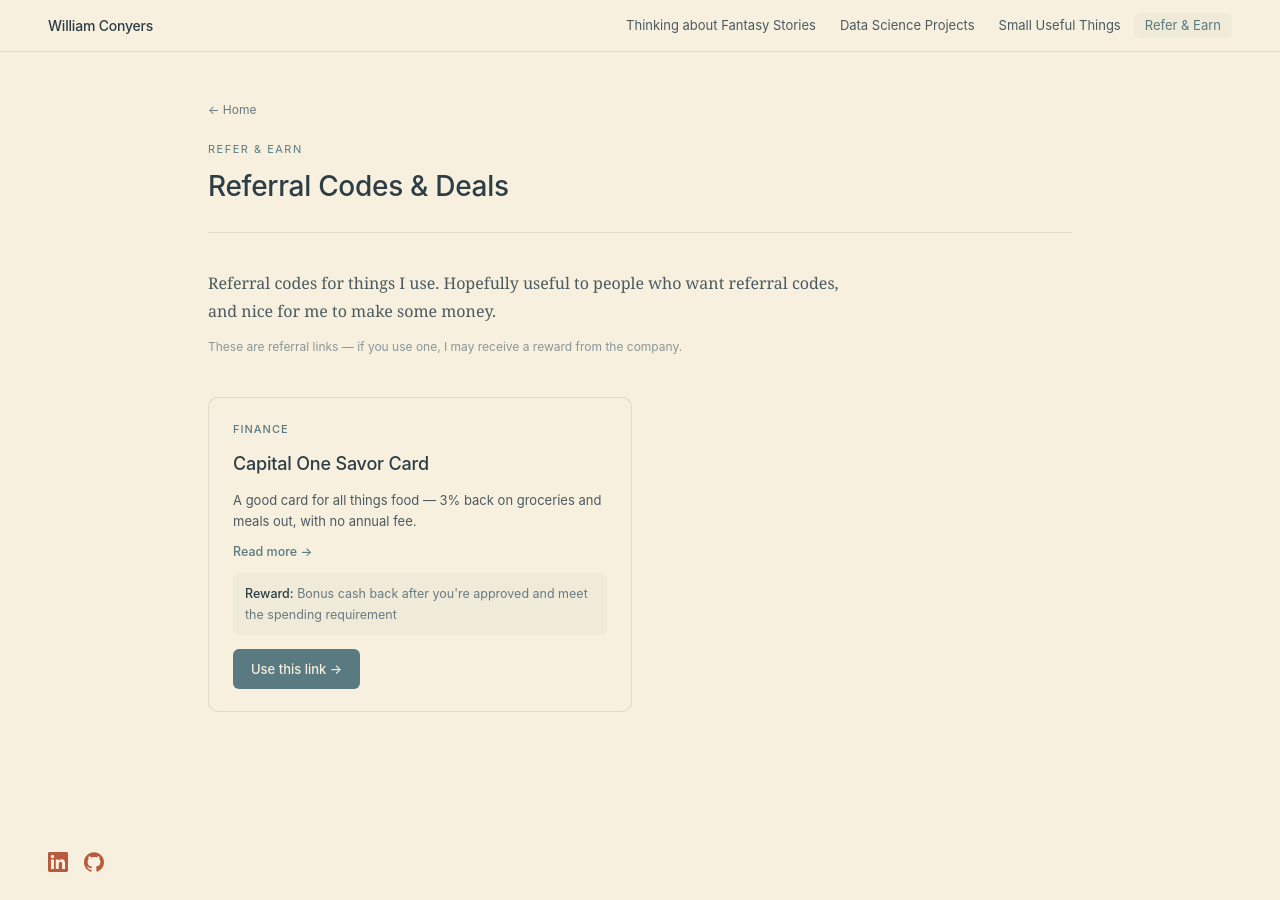
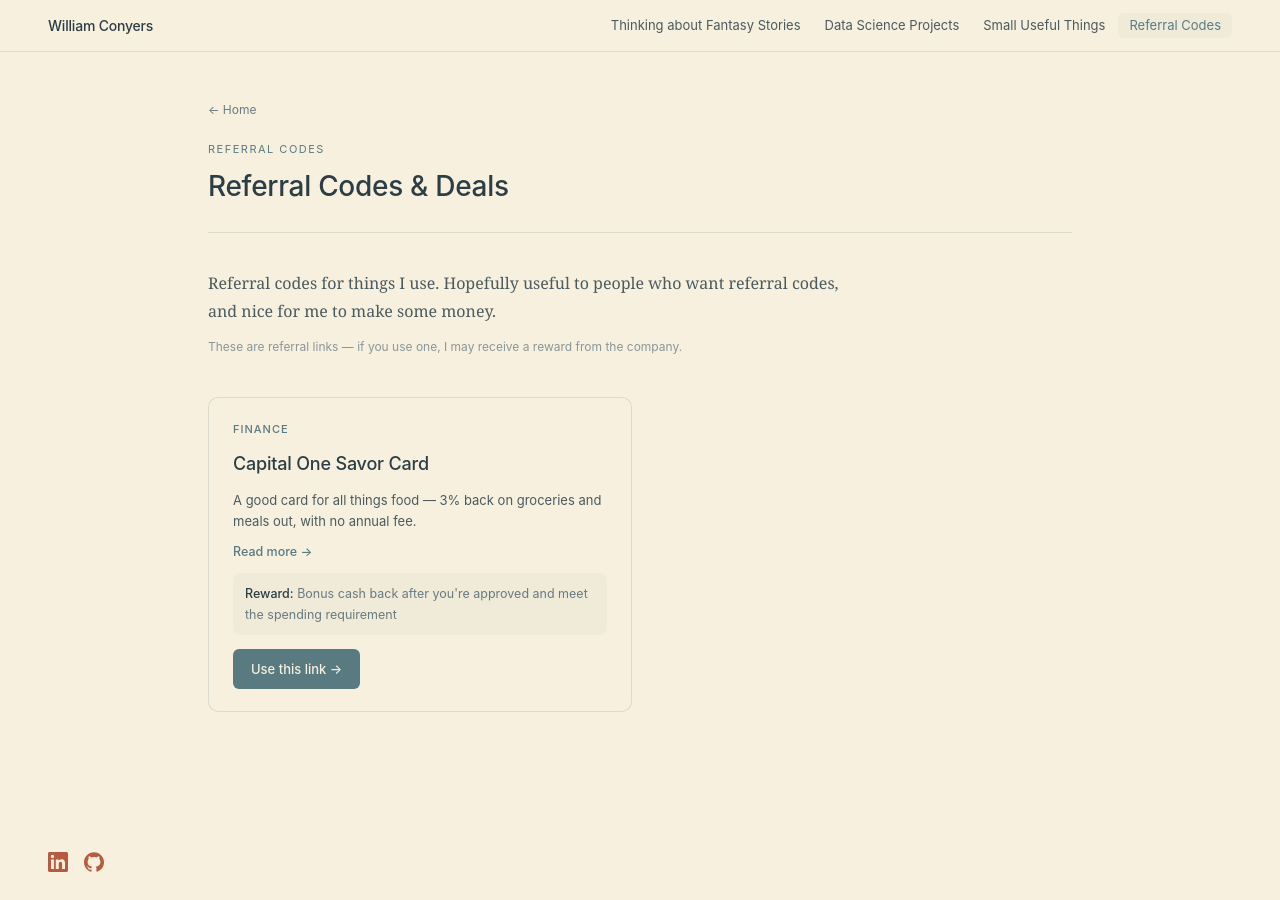
Before and after one commit to WilliamConyers/WilliamConyers.github.io, a Jekyll site: the page built from refer/index.html, in a window 1280 px wide. Built offline with Jekyll 4.4.1, drawn with Linux system fonts in a browser that asks for light colours.

Commit message:
Rename Refer & Earn tab to Referral Codes
Updates nav label, page title, and section eyebrow for consistency.

Co-Authored-By: Claude Sonnet 5 <noreply@anthropic.com>

```diff
--- a/_layouts/default.html
+++ b/_layouts/default.html
@@ -27,7 +27,7 @@
       <a class="nav-link{% if nav_section == 'fantasy' %} active{% endif %}" href="/fantasy/">Thinking about Fantasy Stories</a>
       <a class="nav-link{% if nav_section == 'data' %} active{% endif %}" href="/data-science/">Data Science Projects</a>
       <a class="nav-link{% if nav_section == 'tools' %} active{% endif %}" href="/tools/">Small Useful Things</a>
-      <a class="nav-link{% if nav_section == 'refer' %} active{% endif %}" href="/refer/">Refer &amp; Earn</a>
+      <a class="nav-link{% if nav_section == 'refer' %} active{% endif %}" href="/refer/">Referral Codes</a>
     </div>
   </nav>
 
--- a/refer/index.html
+++ b/refer/index.html
@@ -1,6 +1,6 @@
 ---
 layout: default
-title: Refer & Earn
+title: Referral Codes
 description: Referral codes and deals for services I actually use — sign up through my link and we both get something out of it.
 nav_section: refer
 extra_css:
@@ -8,7 +8,7 @@ extra_css:
 ---
 <header class="section-header">
   <a class="back-btn" href="/">← Home</a>
-  <span class="section-eyebrow eyebrow-refer">REFER &amp; EARN</span>
+  <span class="section-eyebrow eyebrow-refer">REFERRAL CODES</span>
   <h1 class="section-heading">Referral Codes & Deals</h1>
 </header>
 
```
